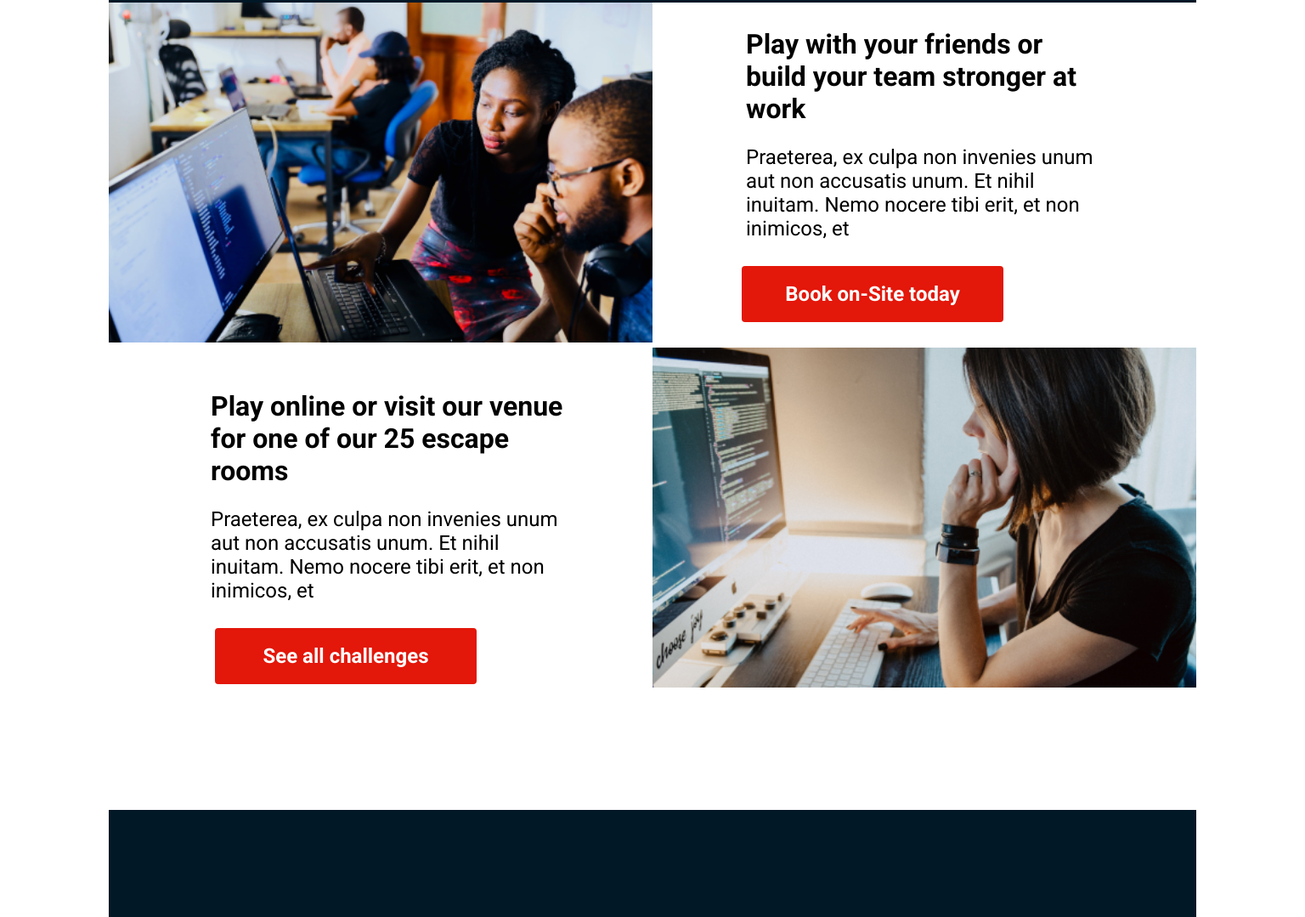
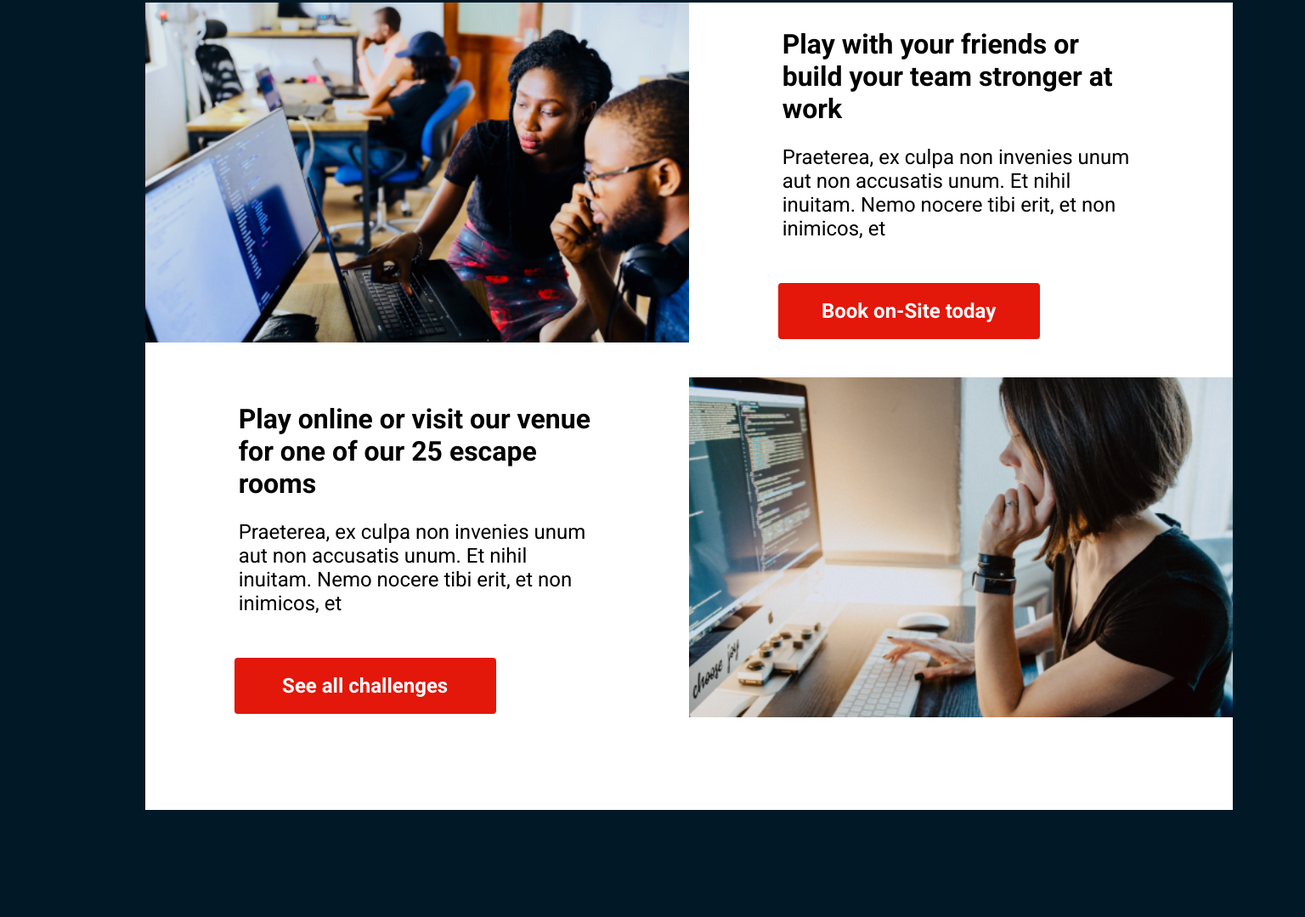
Before and after one commit to Klumpish/Hacker_Escape_rooms_assignment, a plain HTML site: page index.html in a window 1536 px wide. Shown: the part 2514-3593 px from the top of the page at 85% size. Drawn offline with Linux system fonts and the light colour scheme.

```diff
--- a/style.css
+++ b/style.css
@@ -105,6 +105,8 @@ header img {
 }
 .quoteVisit {
 	font-size: 0.75rem;
+	font-weight: 400;
+	margin-top: 0;
 }
 /*  */
 .header2 {
@@ -133,7 +135,7 @@ header img {
 	height: 446px;
 
 	flex-shrink: 0;
-	margin: 20px;
+	margin: 20px 20px 20px 30px;
 	border-radius: 8px;
 	box-shadow: 0px 0px 10px 0px rgba(0, 0, 0, 0.25);
 }
@@ -253,12 +255,15 @@ header img {
 	font-size: 32px;
 	font-family: "Roboto";
 	font-weight: 700;
+	display: block;
+	width: 440px;
 }
 .infoDump p {
 	font-family: "Roboto";
 	font-size: 24px;
 	font-weight: 400;
 	margin-bottom: 30px;
+	width: 440px;
 }
 .infoBtn {
 	/* size */
@@ -268,7 +273,8 @@ header img {
 	color: rgba(255, 255, 255, 1);
 	border-radius: 4px;
 	border: none;
-	margin-bottom: 30px;
+	margin-bottom: 45px;
+	margin-top: 20px;
 	/* font */
 	font-size: 24px;
 	font-weight: 700;
@@ -291,6 +297,7 @@ p {
 }
 footer p {
 	font-weight: 400;
+	width: 440px;
 }
 
 footer ul {
@@ -454,6 +461,7 @@ a:visited {
 	.col3 {
 		grid-column: 1;
 		grid-row: 2;
+		padding: 0;
 		/*  */
 	}
 	.col4 .hackerThinking {
@@ -470,6 +478,7 @@ a:visited {
 		align-items: baseline;
 		height: 470px;
 		/*  */
+
 		max-height: 470px;
 	}
 	.footerInfo {
@@ -481,6 +490,7 @@ a:visited {
 	.footerInfo p {
 		padding: 0;
 		margin: 0;
+		width: 440px;
 	}
 }
 
@@ -497,3 +507,16 @@ a:visited {
 	font-weight: 400;
 	font-style: italic;
 }
+
+@media screen and (min-width: 1330px) {
+	html {
+		display: grid;
+		grid-template-columns: repeat(4 25%);
+		background-color: rgba(1, 24, 39, 1);
+	}
+	body {
+		grid-column: 2 / span 2;
+		background-color: white;
+		max-width: 1480px;
+	}
+}
```
